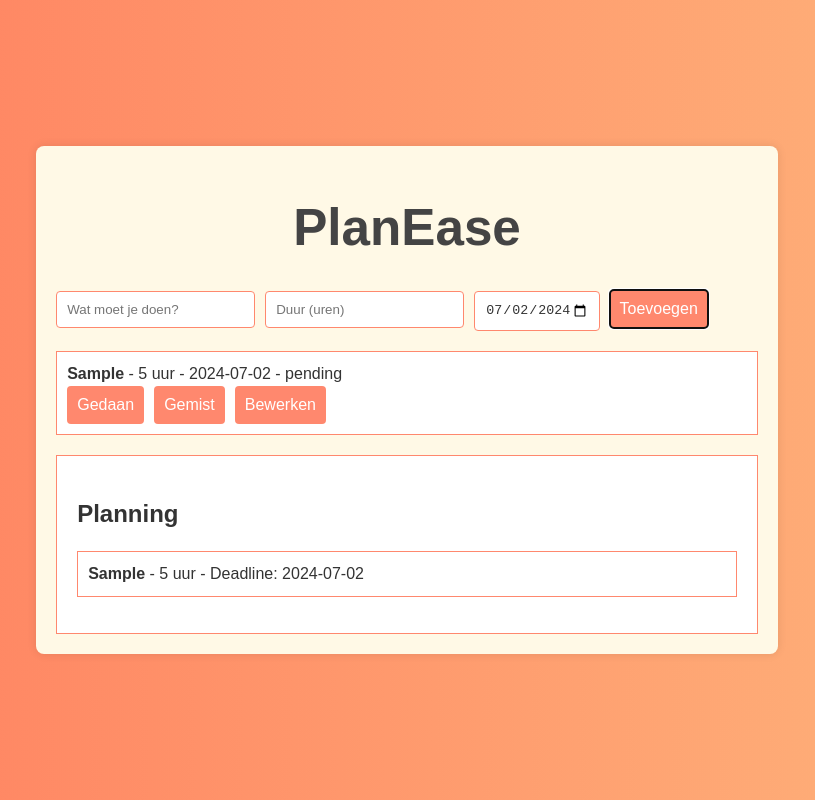
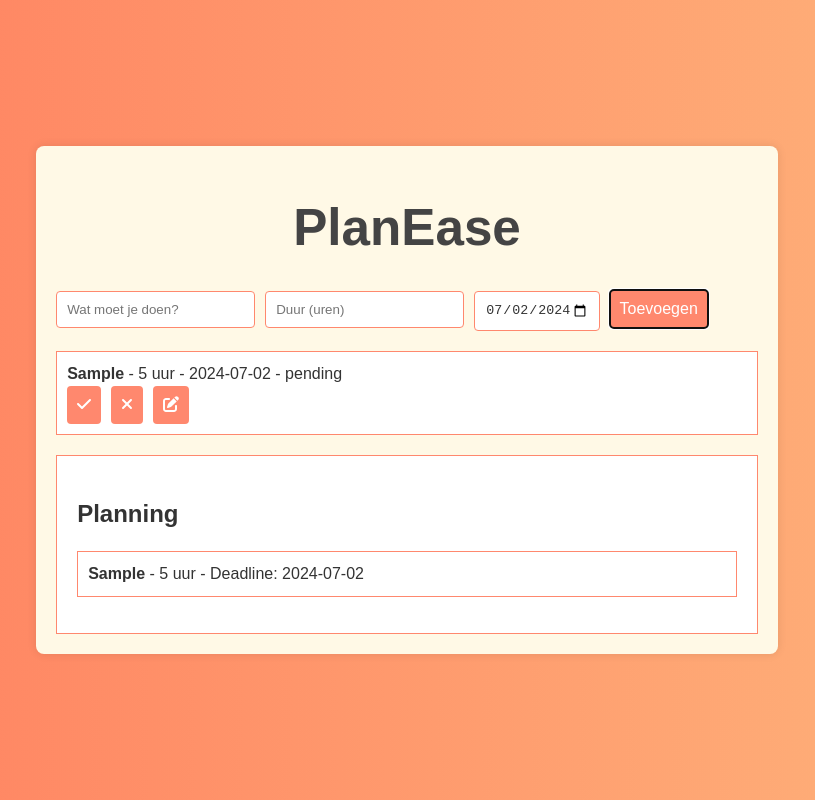
Before and after one commit to KnopperDev/PlanEase, a React (Vite) app in the folder PlanEase/: page / in a window 1280 px wide. Both pictures are taken after typing "Sample", "5" into the empty fields and a click on the button "Toevoegen". Shown: the whole page, without its empty margins (253-1068 px from the left). Built offline with nearby package versions, Linux system fonts and the light colour scheme; the HTML template or start-up script is replaced by a standard one.

Commit message:
Update App.css

```diff
--- a/PlanEase/package.json
+++ b/PlanEase/package.json
@@ -10,6 +10,9 @@
     "preview": "vite preview"
   },
   "dependencies": {
+    "@fortawesome/fontawesome-free": "^6.5.2",
+    "@fortawesome/free-solid-svg-icons": "^6.5.2",
+    "@fortawesome/react-fontawesome": "^0.2.2",
     "react": "^18.3.1",
     "react-dom": "^18.3.1"
   },
--- a/PlanEase/src/App.css
+++ b/PlanEase/src/App.css
@@ -73,3 +73,10 @@ li {
   border: 1px solid #ff886e; /* Border color matching the gradient */
   background-color: #fff; /* Schedule background closer to white */
 }
+.task-buttons button {
+  background: none;
+  border: none;
+  padding: 5px;
+  margin-left: 5px;
+  cursor: pointer;
+}
--- a/PlanEase/src/assets/components/TaskList.jsx
+++ b/PlanEase/src/assets/components/TaskList.jsx
@@ -1,4 +1,6 @@
 import React, { useState } from 'react';
+import { FontAwesomeIcon } from '@fortawesome/react-fontawesome';
+import { faCheck, faTimes, faEdit } from '@fortawesome/free-solid-svg-icons';
 
 const TaskList = ({ tasks, updateTaskStatus, editTask }) => {
   const [editIndex, setEditIndex] = useState(-1);
@@ -43,7 +45,10 @@ const TaskList = ({ tasks, updateTaskStatus, editTask }) => {
       {tasks.map((task, index) => (
         <li key={index}>
           {editIndex === index ? (
-            <form onSubmit={() => handleEditSubmit(index)}>
+            <form onSubmit={(e) => {
+              e.preventDefault();
+              handleEditSubmit(index);
+            }}>
               <input
                 type="text"
                 value={editTitle}
@@ -62,20 +67,30 @@ const TaskList = ({ tasks, updateTaskStatus, editTask }) => {
                 onChange={(e) => setEditDeadline(e.target.value)}
                 required
               />
-              <button type="button" onClick={handleEditCancel}>Annuleren</button>
-              <button type="submit">Opslaan</button>
+              <button type="button" onClick={handleEditCancel}>
+                <FontAwesomeIcon icon={faTimes} /> {/* Annuleren met icoon */}
+              </button>
+              <button type="submit">
+                <FontAwesomeIcon icon={faCheck} /> {/* Opslaan met icoon */}
+              </button>
             </form>
           ) : (
             <div>
               <strong>{task.title}</strong> - {task.duration} uur - {task.deadline} - {task.status}
               <div>
                 {task.status !== 'done' && (
-                  <button onClick={() => handleStatusChange(index, 'done')}>Gedaan</button>
+                  <button onClick={() => handleStatusChange(index, 'done')}>
+                    <FontAwesomeIcon icon={faCheck} /> {/* Gedaan met icoon */}
+                  </button>
                 )}
                 {task.status !== 'missed' && (
-                  <button onClick={() => handleStatusChange(index, 'missed')}>Gemist</button>
+                  <button onClick={() => handleStatusChange(index, 'missed')}>
+                    <FontAwesomeIcon icon={faTimes} /> {/* Gemist met icoon */}
+                  </button>
                 )}
-                <button onClick={() => handleEditClick(index, task.title, task.duration, task.deadline)}>Bewerken</button>
+                <button onClick={() => handleEditClick(index, task.title, task.duration, task.deadline)}>
+                  <FontAwesomeIcon icon={faEdit} /> {/* Bewerken met icoon */}
+                </button>
               </div>
             </div>
           )}
```
Also changed, not shown: 1 other file (tests, documents, lock files or other folders).
